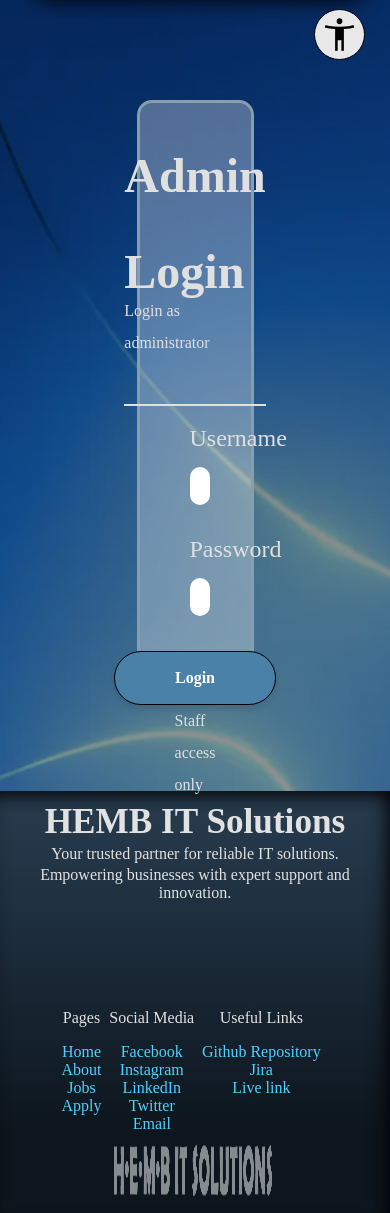
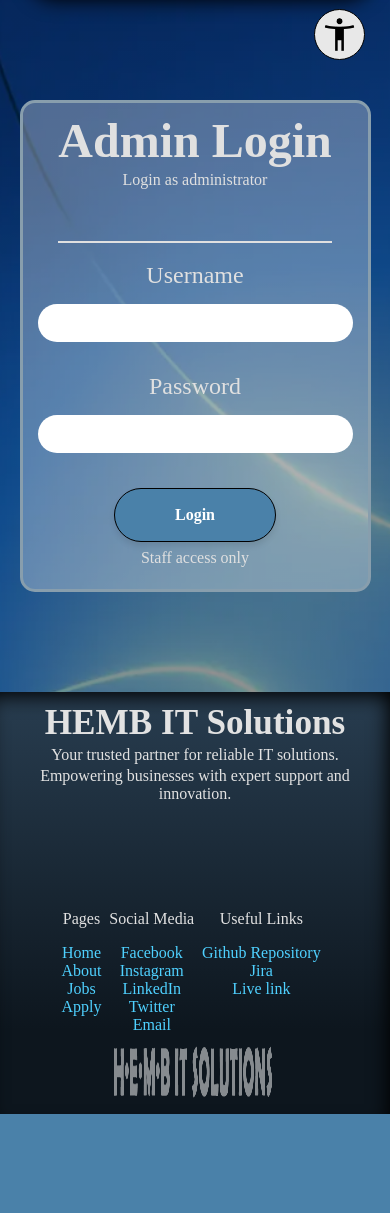
Before and after one commit to SPUDYBRO/HEMB, a PHP site: page /project1/login.php in a window 390 px wide. Shown: the part 191-1404 px from the top of the page. After the commit the page ends 1305 px from the top, so only its background shows below. Run offline with PHP 8.4, Linux system fonts and the light colour scheme.

Commit message:
feat: login page scalability
Made the login page work on all devices

```diff
--- a/styles/styles.css
+++ b/styles/styles.css
@@ -1199,8 +1199,8 @@ you can also intent further to explain a certain area of code, for example:
         flex-direction: column;
         align-items: center;
 
-        width: 30vw;
-        height: 70vh;
+        width: 30%;
+        height: 30%;
 
         border-radius: 15px;
         padding: 20px;
@@ -1364,6 +1364,13 @@ you can also intent further to explain a certain area of code, for example:
             }
     }
 
+    @media (max-width: 830px) {
+        #login_main {
+            width: 70%;
+            height: 50%;
+        }
+    }
+
     @media (max-width: 800px) {
 
         /* about page styles */
@@ -1476,6 +1483,14 @@ you can also intent further to explain a certain area of code, for example:
                 min-height: 0px;
                 height: 50vh;
             }
+
+
+        #login_main {
+            width: 90%;
+            height: 60%;
+            padding: 15px;
+            text-align: center;
+        }
     }
 
     @media (max-width: 380px) {
```
